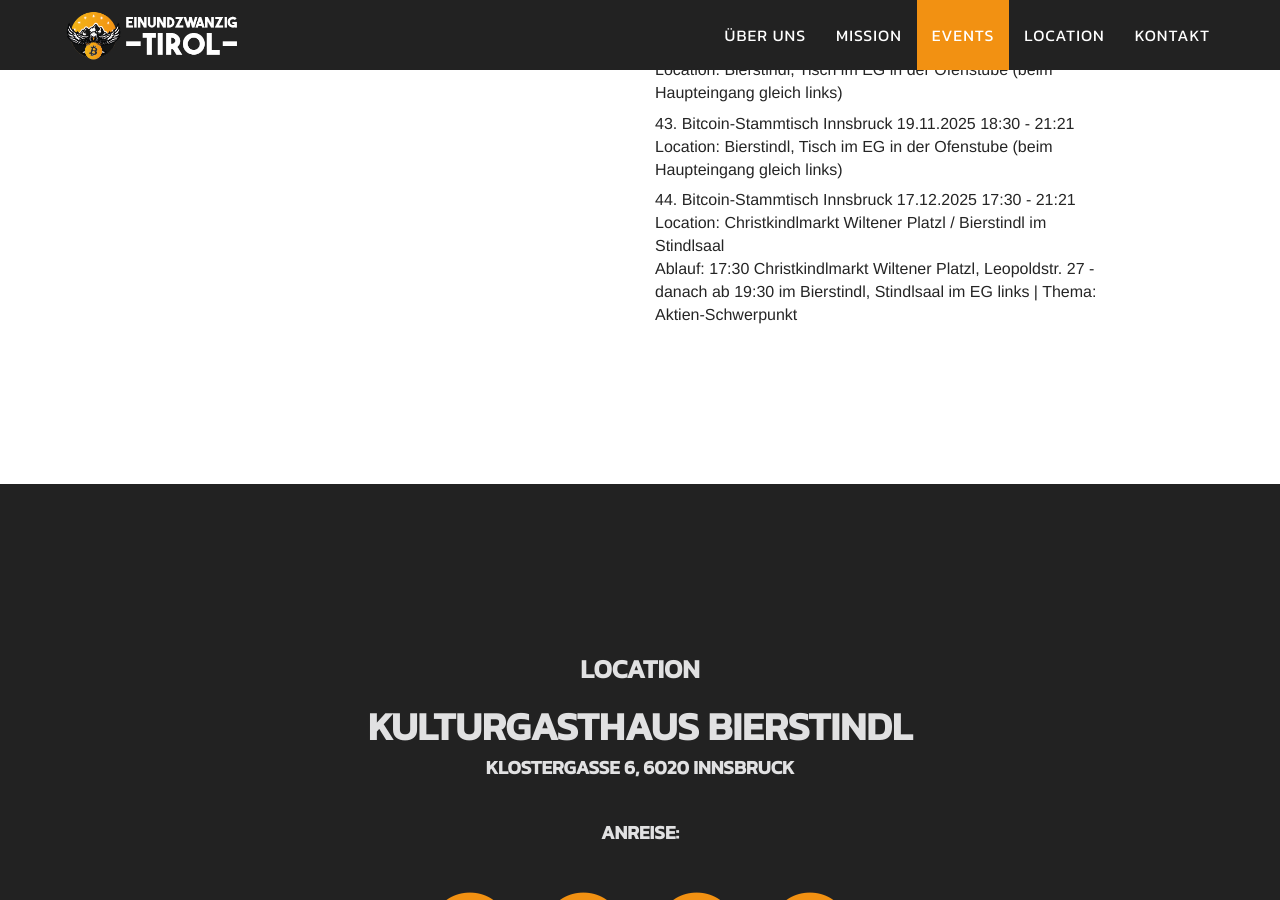
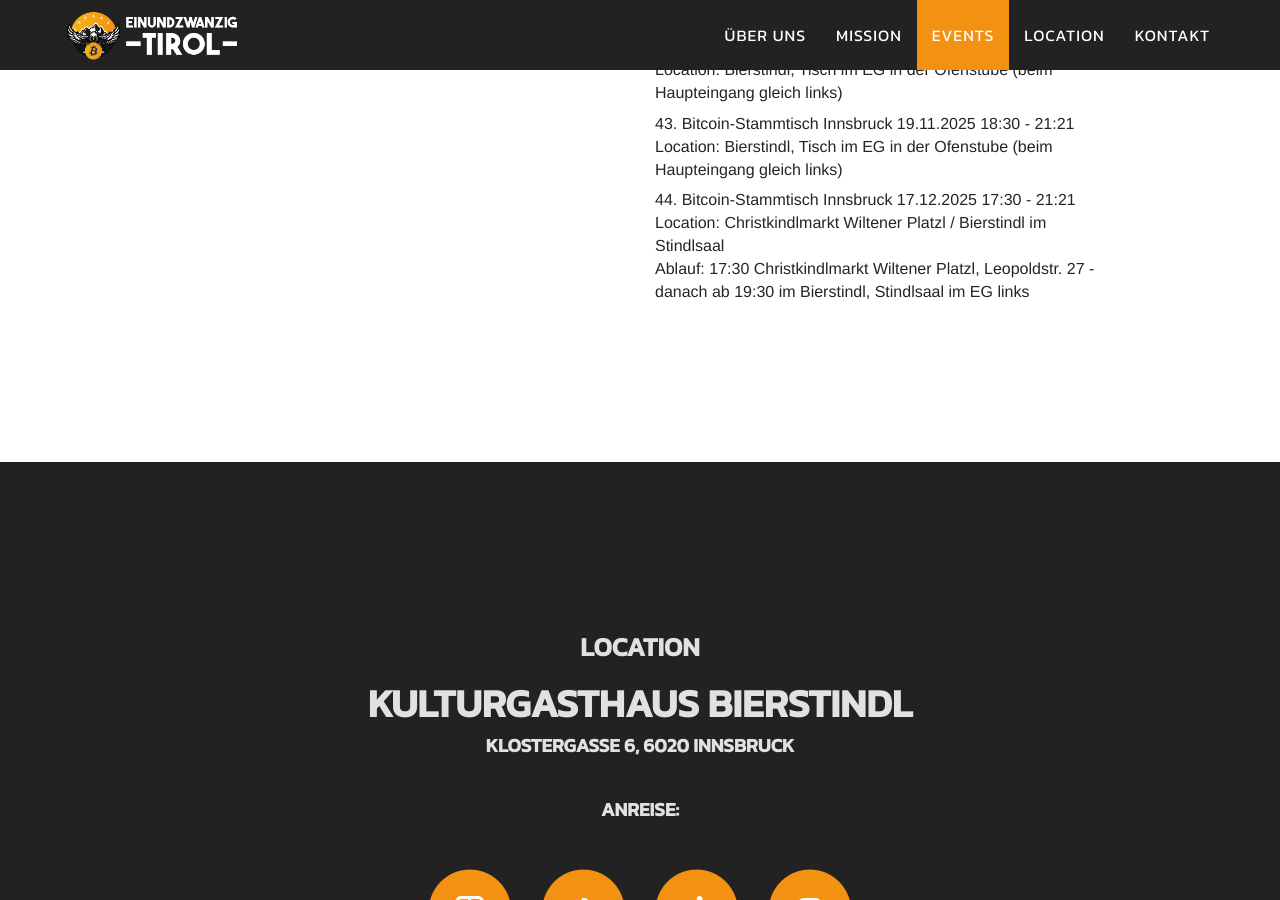
Before and after one commit to bitcoin-tirol/bitcoin-tirol, a Jekyll site: the page built from index.html, in a window 1280 px wide and 900 px high, scrolled down 3993 px. Built offline with Jekyll 4.4.1, drawn with Linux system fonts in a browser that asks for light colours.

Commit message:
Update events.yml

```diff
--- a/_data/events.yml
+++ b/_data/events.yml
@@ -396,7 +396,7 @@
   title: 44. Bitcoin-Stammtisch Innsbruck
   location: Christkindlmarkt Wiltener Platzl / Bierstindl im Stindlsaal
   pre_info:
-  post_info: 'Ablauf: 17:30 Christkindlmarkt Wiltener Platzl, Leopoldstr. 27 - danach ab 19:30 im Bierstindl, Stindlsaal im EG links | Thema: Aktien-Schwerpunkt'
+  post_info: 'Ablauf: 17:30 Christkindlmarkt Wiltener Platzl, Leopoldstr. 27 - danach ab 19:30 im Bierstindl, Stindlsaal im EG links'
 
 - kind: SafeTheDate
   date_time_start: 15.09.2022 09:00
```
